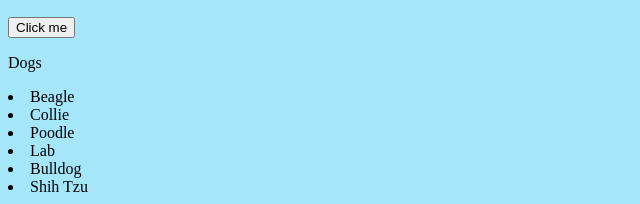
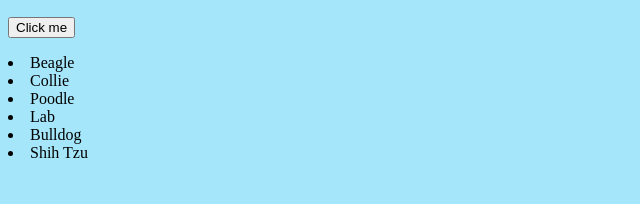
Before and after one commit to JS2678/exploring-cs, a plain HTML site: page index.html in a window 1280 px wide. Shown: the part 786-990 px from the top of the page, without its empty margins (0-640 px from the left). After the commit the page ends 956 px from the top, so only its background shows below. Drawn offline with Linux system fonts and the light colour scheme.

Commit message:
Update index.html

```diff
--- a/index.html
+++ b/index.html
@@ -11,7 +11,7 @@
 
    <p><button>Click me</button>  <p>
 
-  Dogs
+  <Dogs>
   </ul>
   <li>Beagle</li>
   <li>Collie</li>
```
